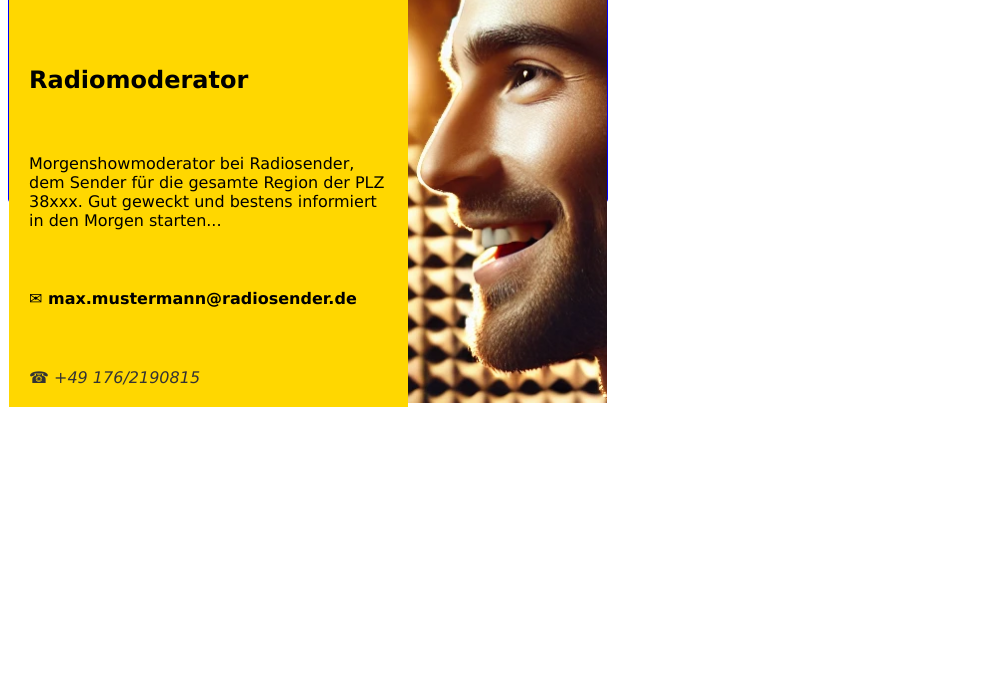
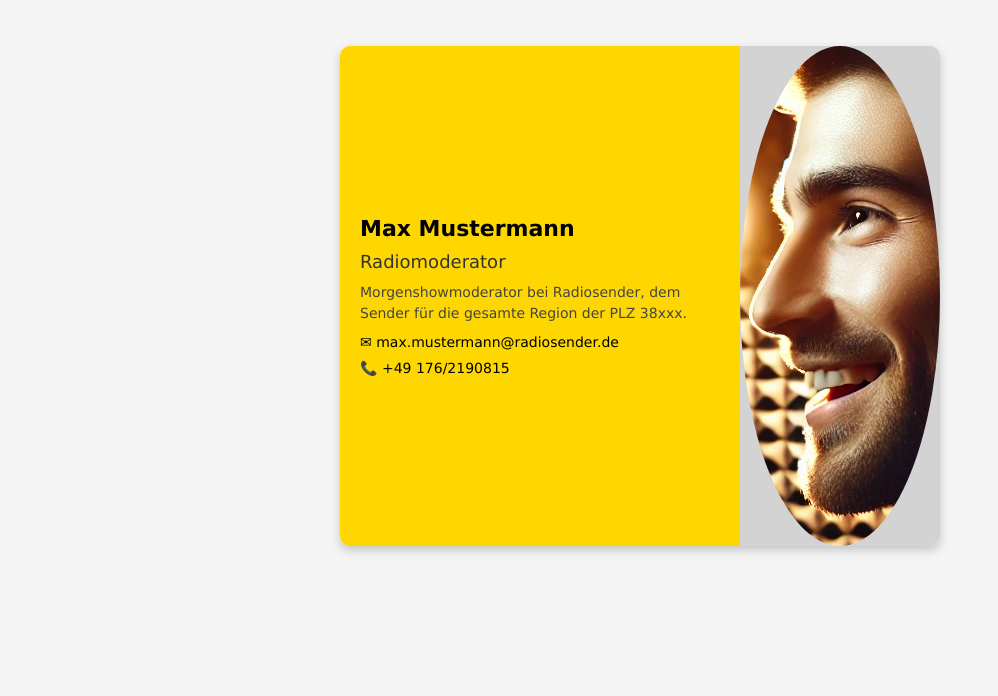
Before and after one commit to stefangelhorn/businesscard, a plain HTML site: page index.html in a window 1280 px wide. Shown: the part 104-800 px from the top of the page, without its empty margins (0-998 px from the left). Drawn offline with Linux system fonts and the light colour scheme.

Commit message:
>Von ChatGPT vorgeschlagene weitere Verbesserungen

```diff
--- a/index.html
+++ b/index.html
@@ -1,23 +1,25 @@
 <!DOCTYPE html>
-<html lang="en">
+<html lang="de">
 <head>
     <meta charset="UTF-8">
     <meta name="viewport" content="width=device-width, initial-scale=1.0">
     <link rel="stylesheet" href="src/styles.css">
-    <title>Businesscard</title>
+    <title>Visitenkarte</title>
 </head>
 <body>
 
-    <div class="gridcontainer">
-        <div class="dates">
+    <div class="businesscard">
+        <div class="info">
             <h1>Max Mustermann</h1>
             <h2>Radiomoderator</h2>
-            <p>Morgenshowmoderator bei Radiosender, dem Sender für die gesamte Region der PLZ 38xxx. Gut geweckt und bestens informiert in den Morgen starten...</p>
+            <p>Morgenshowmoderator bei Radiosender, dem Sender für die gesamte Region der PLZ 38xxx.</p>
 
-            <a href="mailto:max.mustermann@radiosender.de"> &#9993; max.mustermann@radiosender.de</a>
-            <div class="phone">&phone; +49 176/2190815</div>
+            <a href="mailto:max.mustermann@radiosender.de" class="email">
+                ✉ max.mustermann@radiosender.de
+            </a>
+            <div class="phone">📞 +49 176/2190815</div>
         </div>
-        <div class="image">
+        <div class="profile-pic">
             <img src="src/img/Sprecherbild_klein.png" alt="Profilfoto">
         </div>
     </div>
--- a/src/styles.css
+++ b/src/styles.css
@@ -1,97 +1,133 @@
-*{
+/* Grundlegende Stile */
+* {
     box-sizing: border-box;
     font-family: Verdana, Geneva, Tahoma, sans-serif;
+    margin: 0;
+    padding: 0;
 }
 
-
-/* --> Flexibles Layout für bessere Skalierbarkeit
-Du hast feste Breiten (600px, 400px, 200px, 300px) – das macht die Card auf kleinen oder großen Bildschirmen wenig anpassbar.
-*/
-.gridcontainer {
-    display: grid;
-    width: 100%;
-    max-width: 600px;
-    height: 300px;
-    grid-template-columns: 2fr 1fr; /* statt feste Pixel */
-    border: 1px solid blue;
-    border-radius: 5px;
-    grid-template-areas: "dates image";
+body {
+    display: flex;
+    justify-content: center;
+    align-items: center;
+    min-height: 100vh;
+    background-color: #f4f4f4;
 }
 
-/* --> Positionierungen vermeiden, wenn nicht nötig
-Deine position: relative; bottom: ... Pushes wirken eher wie Workarounds.
-Besser wäre es, einfach über margin oder gap im Flexbox-Container zu arbeiten:
-*/
+/* Visitenkarten-Container */
+.businesscard {
+    display: grid;
+    grid-template-columns: 2fr 1fr; /* Flexibler als feste Pixel */
+    max-width: 600px;
+    width: 100%;
+    background-color: white;
+    border-radius: 10px;
+    box-shadow: 0px 4px 10px rgba(0, 0, 0, 0.2);
+    overflow: hidden;
+}
 
-
-.dates {
+/* Infobereich */
+.info {
+    padding: 20px;
+    background-color: gold;
     display: flex;
     flex-direction: column;
-    justify-content: space-between; /* oder gap: ... */
-    background-color: gold;
-    padding: 20px;
-    grid-area: dates;
-    gap: 5px; /* optional */
+    justify-content: center;
+    gap: 10px;
 }
 
-.dates h2, .dates p, .dates a, .phone {
-    position: static; /* relative entfernen */
-    margin: 0; /* saubere Abstände */
+.info h1 {
+    font-size: 22px;
 }
 
-.image{
-    grid-area: image;
+.info h2 {
+    font-size: 18px;
+    font-weight: normal;
+    color: #333;
 }
 
-/* --> Bild anpassen
-Statt die Höhe mit 100% zu erzwingen, wäre es schöner, das Bild an den Container anzupassen ohne es zu verzerren.
-*/
+.info p {
+    font-size: 14px;
+    line-height: 1.5;
+    color: #444;
+}
 
-img {
+/* Kontaktinfos */
+.email, .phone {
+    font-size: 14px;
+    text-decoration: none;
+    color: black;
+    display: flex;
+    align-items: center;
+    gap: 8px;
+    transition: 0.2s ease-in-out;
+}
+
+.email:hover, .phone:hover {
+    color: darkblue;
+}
+
+/* Bild */
+.profile-pic {
+    display: flex;
+    align-items: center;
+    justify-content: center;
+    background-color: lightgray;
+}
+
+.profile-pic img {
     width: 100%;
     height: auto;
+    max-width: 200px;
+    border-radius: 50%;
     object-fit: cover;
 }
 
-
-.dates a {
-    color: black;
-    text-decoration: none;
-    font-weight: bold;
-}
-
-.phone {
-    font-style: italic;
-    color: #333;
-}
-
-
-/* --> Bonus-Tipp
-Wenn du die Karte responsive machen willst (z.B. auf mobilen Geräten), kannst du auch eine einfache Media Query einsetzen:
-*/
-
-@media (max-width: 640px) {
-    .gridcontainer {
+/* 🔹 Responsive Anpassung für kleinere Bildschirme */
+@media (max-width: 600px) {
+    .businesscard {
         grid-template-columns: 1fr;
-        grid-template-areas:
-            "image"
-            "dates";
-        height: auto;
+        text-align: center;
     }
-    img {
-        width: 100%;
-        height: auto;
+    .profile-pic {
+        padding: 10px;
+    }
+    .profile-pic img {
+        max-width: 150px;
     }
 }
 
+/*
+Verbesserungen im Detail:
+✅ 1. Mehr Flexibilität für verschiedene Bildschirmgrößen
 
-/* --> Fazit:
+    Statt width: 600px jetzt max-width: 600px; width: 100%, damit die Karte auf mobilen Geräten nicht abgeschnitten wird.
 
-    Der Code ist funktional ✅
+    Auf Handys (unter 600px Breite) wechselt das Layout in eine einspaltige Ansicht.
 
-    Kleine Layout-Verbesserungen machen ihn flexibler und sauberer
+✅ 2. Modernes Design mit sanftem Schatten & Rundungen
 
-    Positionierungen mit bottom würde ich lieber durch gap, margin und space-between lösen
+    border-radius: 10px; für weiche Kanten
 
-    Responsiveness wäre ein großes Plus für echte Projekte
+    box-shadow: 0px 4px 10px rgba(0, 0, 0, 0.2); für leichte Schatten
+
+✅ 3. Sauberere Schrift- und Abstandsregeln
+
+    gap: 10px; statt position: relative; bottom: ...
+
+    Bessere Abstände mit line-height für Lesbarkeit
+
+✅ 4. Schöne Icons & bessere Interaktivität
+
+    ✉ für die E-Mail und 📞 für die Telefonnummer
+
+    Farbänderung beim Hover (darkblue) für bessere Usability
+
+🎯 Ergebnis:
+
+    Deine Visitenkarte sieht moderner, aufgeräumter und flexibler aus.
+
+    Bessere Lesbarkeit & mobilfreundliches Design 🚀
+
+    Du kannst sie jetzt auch problemlos auf Handys anschauen! 📱
 */
```
